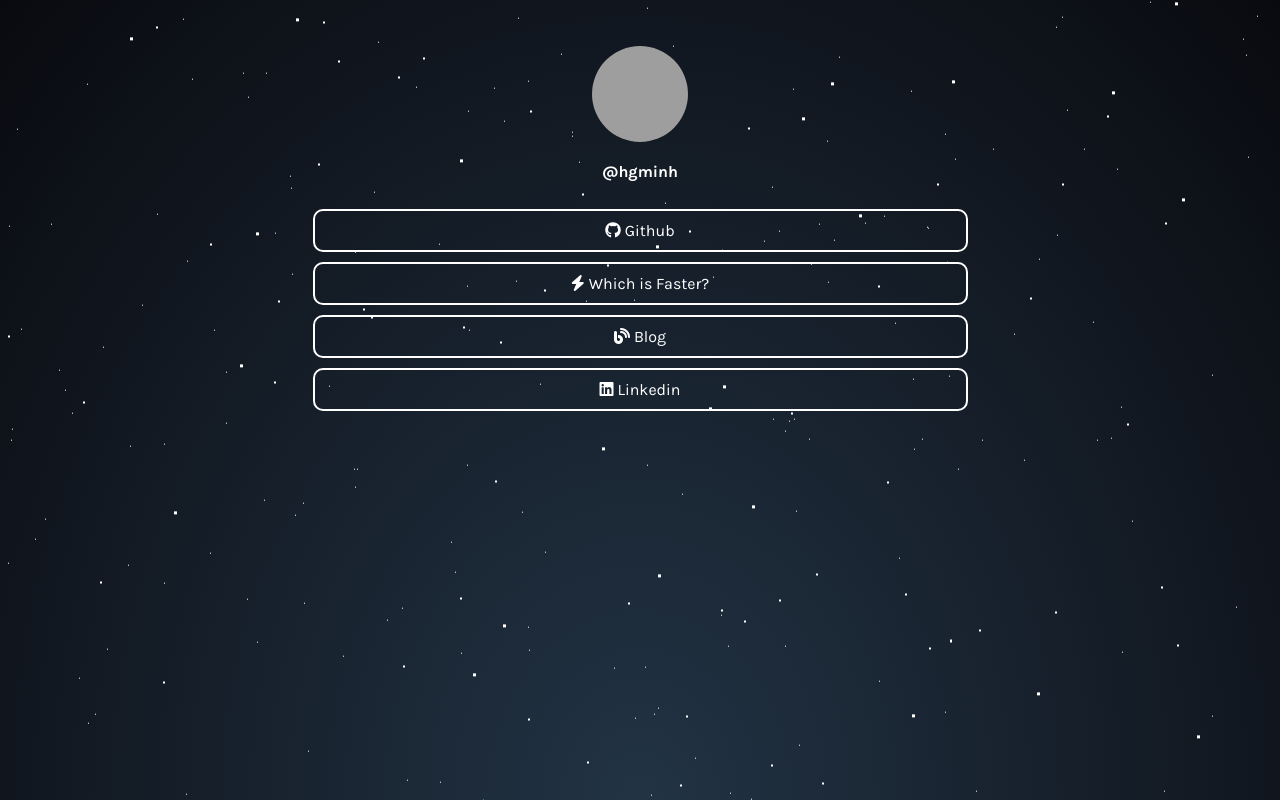
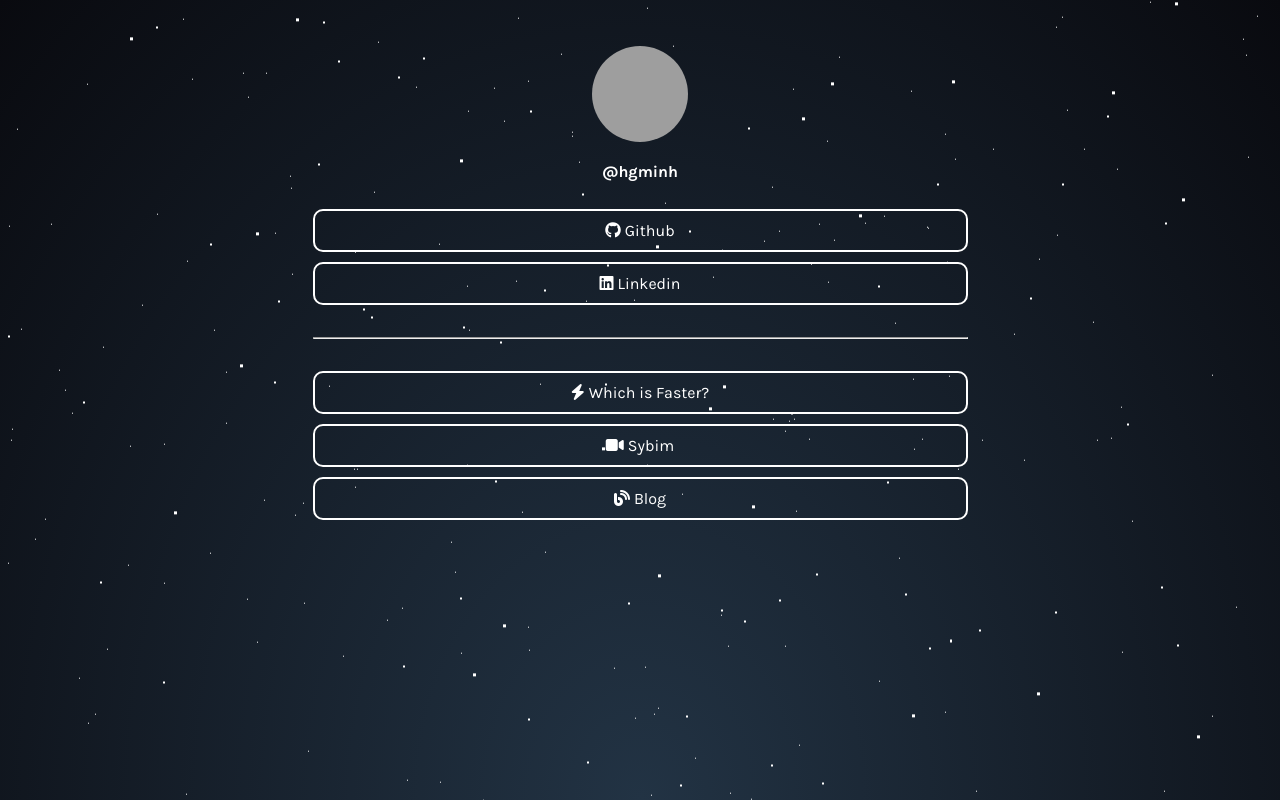
Before and after one commit to hgminh95/hgminh.dev, a plain HTML site: page index.html in a window 1280 px wide. Drawn offline with Linux system fonts and the light colour scheme; grey boxes are pictures that could not be loaded.

Commit message:
Add more links

```diff
--- a/index.html
+++ b/index.html
@@ -32,9 +32,6 @@
             <img src="https://avatars0.githubusercontent.com/u/8655647" alt="Profile Picture">
           </a>
         </div>
-        <div class="popup-quote">
-          But... the sensation that I've lost something lingers for a longtime after I wake up.
-        </div>
         <a class="popup-close" onclick="history.back()">&times;</a>
       </div>
     </div>
@@ -47,15 +44,21 @@
       <a class="link" href="https://github.com/hgminh95" target="_blank">
         <i class="fab fa-github">&nbsp;</i>Github
       </a>
+      <a class="link" href="https://www.linkedin.com/in/hgminh95" target="_blank">
+        <i class="fab fa-linkedin">&nbsp;</i>Linkedin
+      </a>
+
+      <hr style="margin: 2rem 10px"/>
+
       <a class="link" href="https://whichisfaster.dev/" target="_blank">
         <i class="fa-solid fa-bolt">&nbsp;</i>Which is Faster?
+      </a>
+      <a class="link" href="https://sybim.hgminh.dev/" target="_blank">
+        <i class="fa-solid fa-video">&nbsp;</i>Sybim
       </a>
       <a class="link" href="https://blog.hgminh.dev/" target="_blank">
         <i class="fa-solid fa-blog">&nbsp;</i>Blog
       </a>
-      <a class="link" href="https://www.linkedin.com/in/hgminh95" target="_blank">
-        <i class="fab fa-linkedin">&nbsp;</i>Linkedin
-      </a>
     </div>
   </body>
 </html>
```
